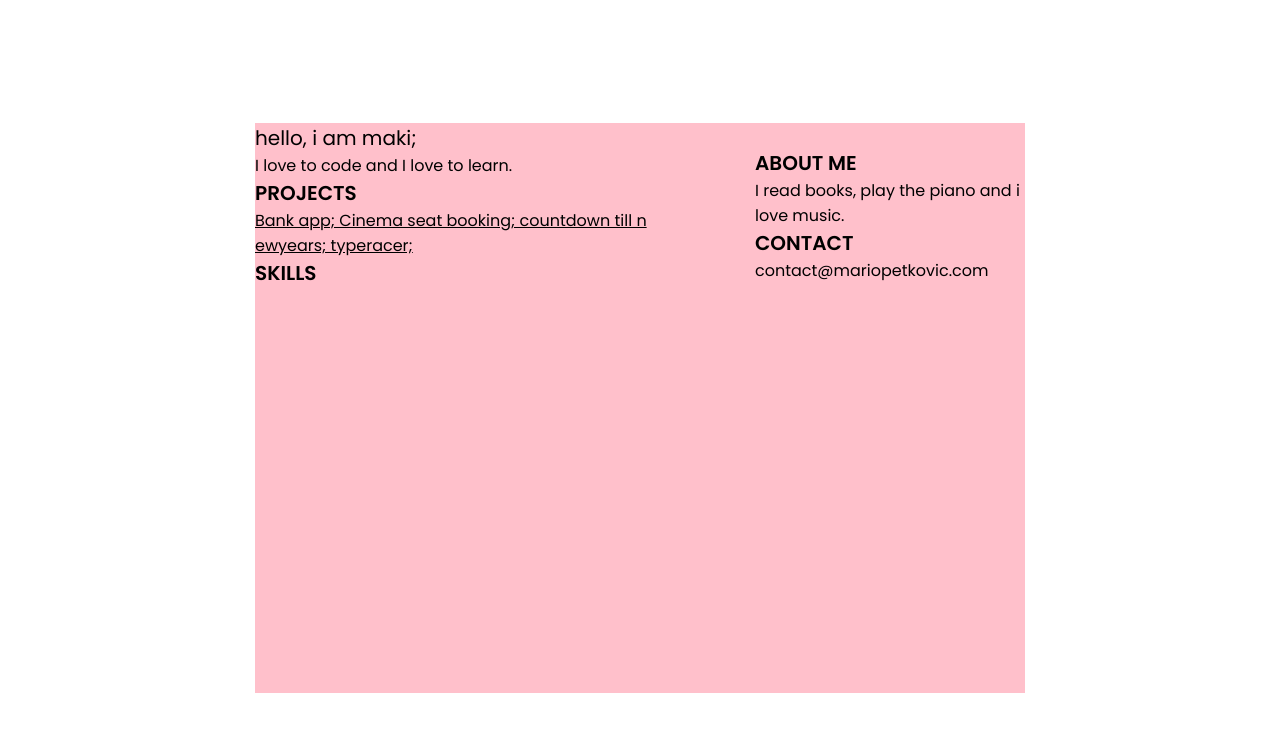
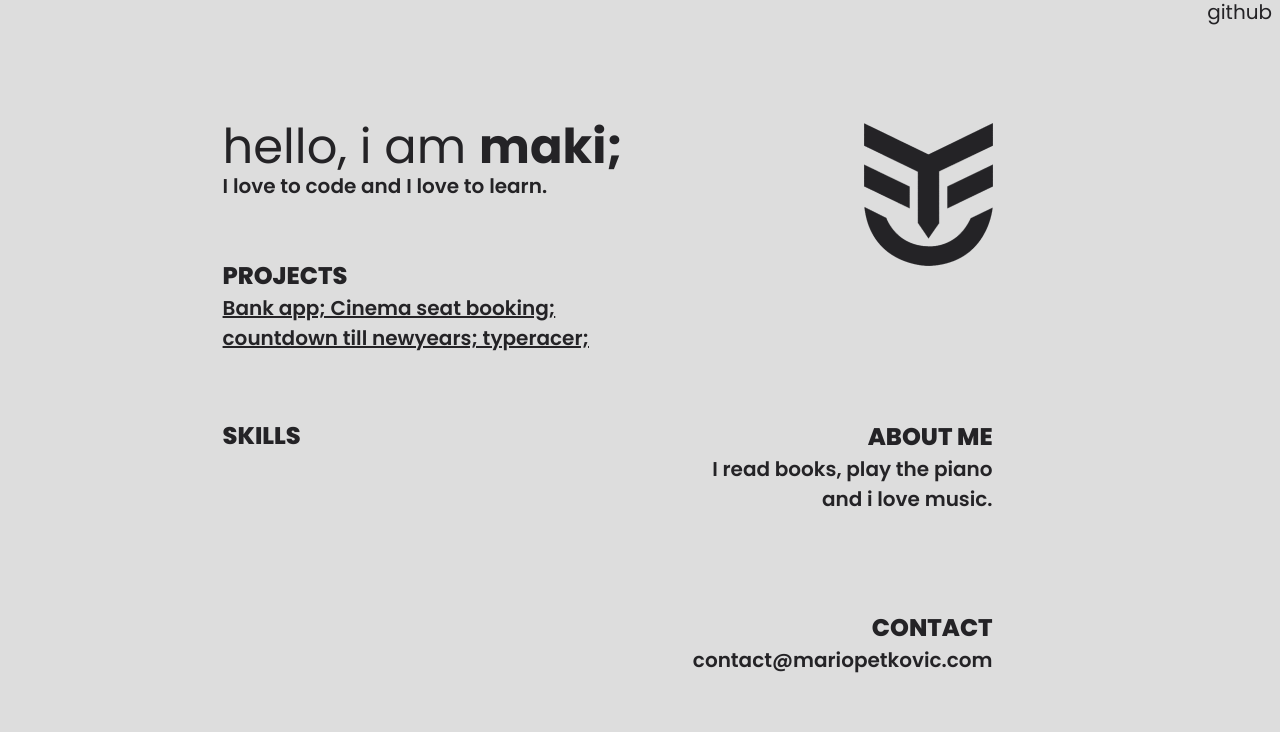
Before and after one commit to Mario-Pet/newPersonalWebsite, a plain HTML site: page index.html in a window 1280 px wide. Drawn offline with Linux system fonts and the light colour scheme.

Commit message:
updated structure and added pic

```diff
--- a/index.html
+++ b/index.html
@@ -9,10 +9,12 @@
     <script defer src="main.js"></script>
 </head>
 <body>
+    <span class="github">github</span>
+    <div class="mainContainer">
         <div class="container">
             <section class="firstSection">
                 <div class="firstSectionFirstColumn">
-                <span class="makiHeadline">hello, i am maki;</span><br>
+                    <span class="makiHeadline">hello, i am <span class="maki">maki;</span></span><br>
                     <span class="line">I love to code and I love to learn.</span>
                 </div>
                 <div class="secondSectionFirstColumn">
@@ -32,7 +34,7 @@
             </section>
             <section class="thirdSection">
                 <div class="firstSectionThirdColumn">
-                <img src="" alt="" class="logo">
+                    <img src="imgs/logoBlack.png" alt="" class="logo">
                 </div>
                 <div class="secondSectionThirdColumn"></div>
                 <div class="thirdSectionThirdColumn">
@@ -50,5 +52,7 @@
             </section>
 
         </div>
+    </div>
+
 </body>
 </html>
--- a/main.css
+++ b/main.css
@@ -1,11 +1,18 @@
 @import url("https://fonts.googleapis.com/css2?family=Poppins:ital,wght@0,100;0,200;0,300;0,400;0,500;0,600;0,700;0,800;0,900;1,100;1,200;1,300;1,400;1,500;1,600;1,700;1,800;1,900&display=swap");
 
+:root {
+  --white: #dddddd;
+  --tempWhite: #a8a1a1;
+  --dark: #242326;
+}
 * {
+  background-color: var(--white);
   font-family: Poppins;
-  word-break: break-all;
+  word-break: word-break;
+  color: var(--dark);
 }
 
-body {
+.mainContainer {
   display: flex;
 
   justify-content: center;
@@ -23,7 +30,7 @@ body {
 }
 
 section {
-  background-color: pink;
+  background-color: var(--white);
 }
 
 span {
@@ -31,15 +38,16 @@ span {
 }
 
 .firstSection {
-  width: 400px;
+  width: 460px;
 }
 
 .secondSection {
-  width: 100px;
+  width: 80px;
 }
 
 .thirdSection {
-  width: 270px;
+  width: 300px;
+  text-align: right;
 }
 
 .projectsList {
@@ -49,10 +57,55 @@ span {
 li {
   list-style-type: none;
 }
+.makiHeadline {
+  text-decoration: none;
+  line-height: 48px;
+  font-size: 48px;
+  margin: 0;
+}
 .subHeadline {
-  font-size: 20px;
-  font-weight: 550;
+  font-size: 24px;
+  font-weight: 800;
 }
 .line {
-  font-size: 16px;
+  font-size: 20px;
+  font-weight: 600;
 }
+
+.logo {
+  width: 129px;
+  height: 143px;
+}
+
+.firstSectionThirdColumn {
+  display: flex;
+  justify-content: flex-end;
+}
+
+.firstSectionFirstColumn {
+  margin-bottom: 57px;
+}
+
+.secondSectionFirstColumn {
+  margin-bottom: 65px;
+}
+
+.maki {
+  text-decoration: none;
+  margin: 0;
+  font-size: 48px;
+  font-weight: 700;
+}
+
+.secondSectionThirdColumn {
+  height: 153px;
+}
+
+.about {
+  margin-bottom: 96px;
+}
+
+.github {
+  float: right;
+  line-height: 8px;
+}
```
Also changed, not shown: imgs/logoBlack.png (added). Lines whose indentation alone changed are shown as unchanged.
